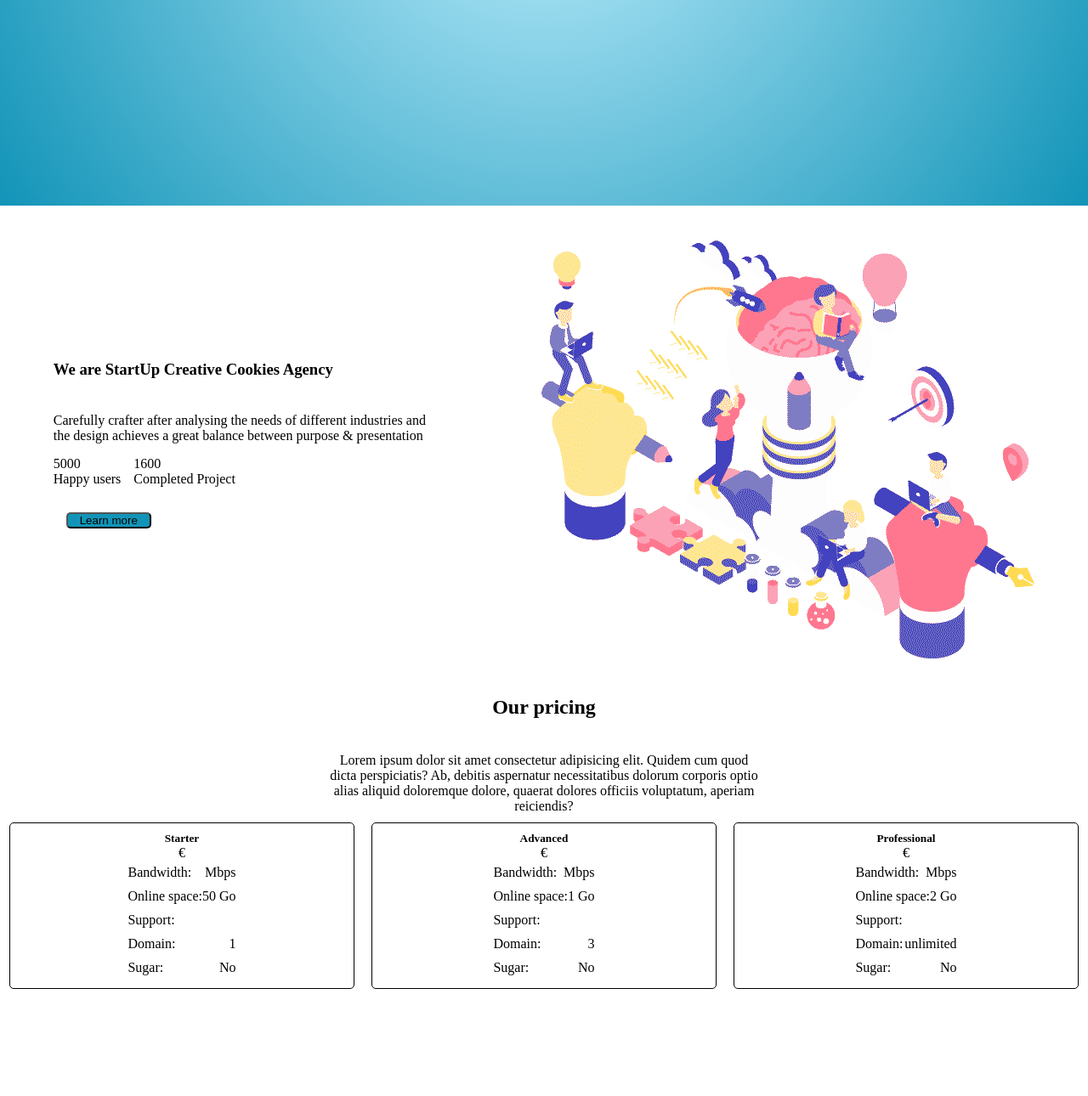
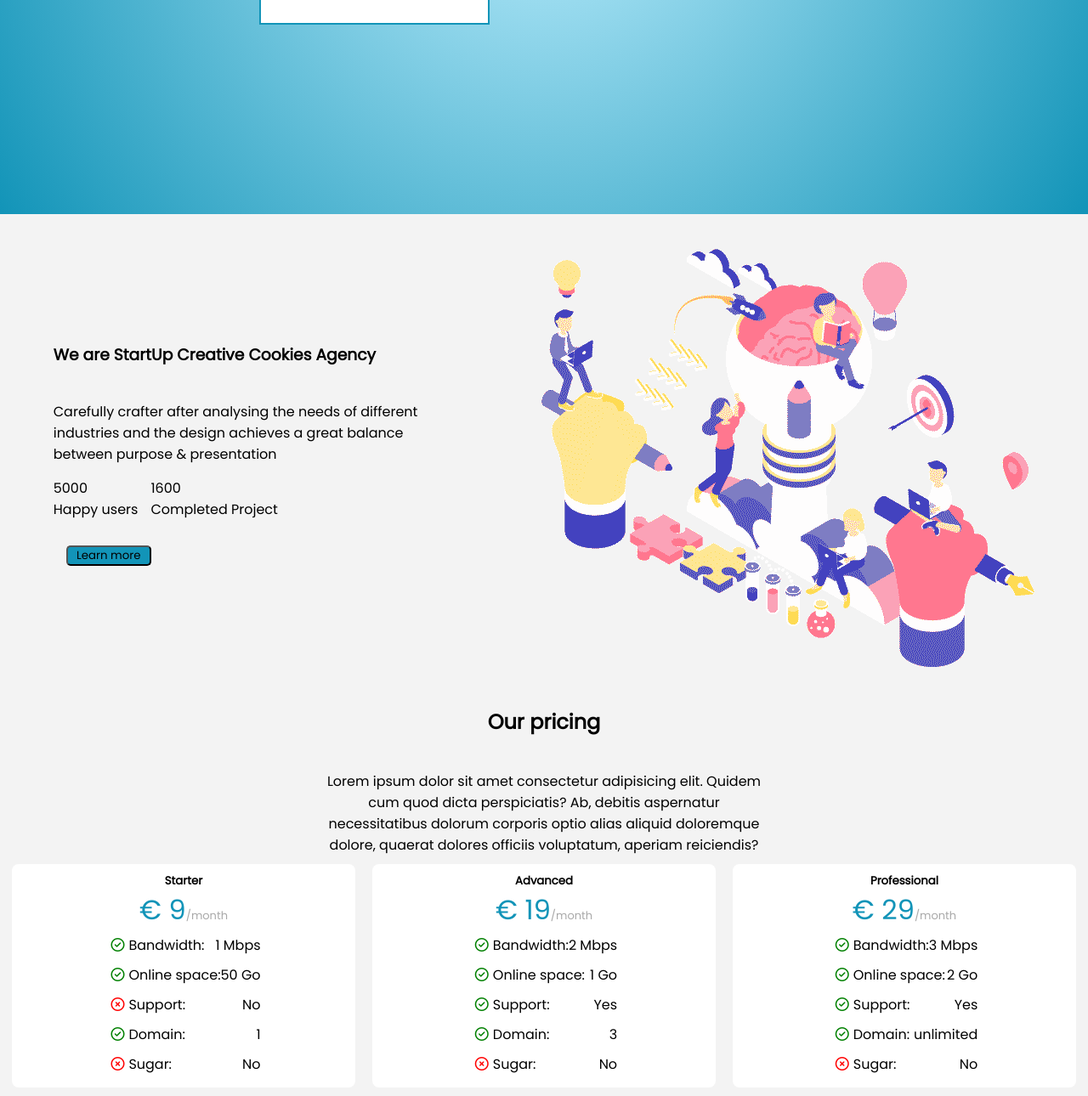
Before and after one commit to Seb-Pot-Dev/Landing_Page, a PHP site: page / in a window 1280 px wide. Shown: the part 596-1886 px from the top of the page at 85% size. Before the commit the page ends 1760 px from the top, so only its background shows below. Run offline with PHP 8.4, Linux system fonts and the light colour scheme; data comes from the database, SQL or seed files in the repository; data that the repository does not hold is empty; some libraries are stand-ins or nearby versions.

Commit message:
better index css and pdo to change product info

```diff
--- a/db-functions.php
+++ b/db-functions.php
@@ -76,10 +76,10 @@
 
 
 // Fonction pour modifier le contenu d'un produit
-function modifyProduct($id, $price){
+function modifyProduct($name, $price){
     //Appel de la fonction de connexion à la base de données
     $db = dbFunction();
-    $sqlUpdate = "UPDATE offers SET price='$price' WHERE id=$id";
+    $sqlUpdate = "UPDATE offers SET price='$price' WHERE name='$name'";
 
     //Preparation de la requête
     $statement = $db->prepare($sqlUpdate);
--- a/index.php
+++ b/index.php
@@ -9,12 +9,17 @@
     <meta http-equiv="X-UA-Compatible" content="IE=edge">
     <meta name="viewport" content="width=device-width, initial-scale=1.0">
     <link href="style.css" rel="stylesheet">
+    <!-- Font Awesome Kit -->
     <script src="https://kit.fontawesome.com/a45e9c27c8.js" crossorigin="anonymous"></script>
+    <!-- Google fonts : Poppins -->
+    <link rel="preconnect" href="https://fonts.googleapis.com">
+    <link rel="preconnect" href="https://fonts.gstatic.com" crossorigin>
+    <link href="https://fonts.googleapis.com/css2?family=Poppins&display=swap" rel="stylesheet">
     <title>Landing Page</title>
 </head>
 
 <body>
-    <section class="background">
+    <section class="background-gradient">
         <header>
             <nav>
                 <h1><a href="index.html" class="brand-nav-home">Cookies</a></h1>
@@ -31,8 +36,8 @@
                     <a href="#ABOUT" class="nav-items">ABOUT</a>
                     <a href="#BLOG" class="nav-items">BLOG</a>
                     <a href="#CONTACT" class="nav-items">CONTACT</a>
-                    <!-- accès panier -->
                 </ul>
+                <!-- accès panier -->
                 <a class="nav-items" href='recap.php'>
                     <i class="fa-solid fa-cart-shopping"></i>
                     <p class="basket"> (<?php
@@ -44,6 +49,8 @@
                                         }
                                         echo $total ?>)</p>
                 </a>
+                <!-- nav socials -->
+
                 <ul class="socials">
                     <a href=""><i class="fa-brands fa-facebook"></i></a>
                     <a href=""><i class="fa-brands fa-twitter"></i></a>
@@ -51,12 +58,15 @@
                 </ul>
             </nav>
         </header>
+
         <main>
+            <!-- SECTION HOME -->
+
             <section id="HOME">
                 <div class="hello">
-                    <h1>
+                    <h2>
                         We are StartUp Creative Cookies Agency
-                    </h1>
+                    </h2>
                     <p>
                         Carefully crafter after analysing the needs
                         of different industries and the design achieves a great balance between
@@ -72,7 +82,10 @@
                     <img src="illustration.svg" alt="illustration-home">
                 </div>
             </section>
-    </section>
+            </section>
+
+    <!-- SECTION PRICING -->
+
     <section id="PRICING">
         <div class="pricing-head">
             <div class="pricing-article">
@@ -128,73 +141,39 @@
             ?>
                 <a class="offer-details-container" href="product.php?id=<?= $product['id'] ?>">
                     <?php // l'expression "<?=" est equivalent a <?php echo
-                        ?>
-                        <h5><?= ucFirst($product['name']); ?></h5>
-                        <p class='offer-details-item'>€ <?= $product['price']; ?></p>
+                    ?>
+                    <h5><?= ucFirst($product['name']); ?></h5>
+                    <div class='big-price-container'><p class="big-blue-price">€ <?= $product['price']; ?></p>/month</div>
                     <ul class="offer-details-list">
-                        <div class="details-box"><p class='offer-details-item'>Bandwidth: </p> <p class='offer-details-item'> <?= $product['bandwidth']; ?> Mbps</p></div>
-                        <div class="details-box"><p class='offer-details-item'>Online space: </p class='offer-details-item'> <p> <?= $product['onlinespace']; ?> Go</p></div>
-                        <div class="details-box"><p class='offer-details-item'>Support: </p><p class='offer-details-item'> <?= $product['support']; ?></p></div>
-                        <div class="details-box"><p class='offer-details-item'>Domain: </p><p class='offer-details-item'> <?= $product['domain']; ?></p></div>
-                        <div class="details-box"><p class='offer-details-item'>Sugar: </p><p class='offer-details-item'> <?= $product['sugar']; ?></p></div>
+                        <div class="details-box">
+                            <p class='offer-details-item'><i class="fa-regular fa-circle-check"></i>Bandwidth: </p>
+                            <p class='offer-details-item'> <?= $product['bandwidth']; ?> Mbps</p>
+                        </div>
+                        <div class="details-box">
+                            <p class='offer-details-item'><i class="fa-regular fa-circle-check"></i>Online space: </p>
+                            <p> <?= $product['onlinespace']; ?> Go</p>
+                        </div>
+                        <div class="details-box">
+                            <p class='offer-details-item'><?php if ($product['support']=='Yes')
+                            {echo'<i class="fa-regular fa-circle-check"></i>';}
+                            else{echo'<i class="fa-regular fa-circle-xmark" style="color:red;"></i>';}?>Support: </p>
+                            <p class='offer-details-item'> <?= $product['support']; ?></p>
+                        </div>
+                        <div class="details-box">
+                            <p class='offer-details-item'><?php if ($product['domain']>0)
+                            {echo'<i class="fa-regular fa-circle-check"></i>';}
+                            else{echo'<i class="fa-regular fa-circle-xmark" style="color:red;"></i>';}?>Domain: </p>
+                            <p class='offer-details-item'> <?= $product['domain']; ?></p>
+                        </div>
+                        <div class="details-box">
+                            <p class='offer-details-item'><?php if ($product['sugar']=='Yes')
+                            {echo'<i class="fa-regular fa-circle-check"></i>';}
+                            else{echo'<i class="fa-regular fa-circle-xmark" style="color:red;"></i>';}?>Sugar: </p>
+                            <p class='offer-details-item'> <?= $product['sugar']; ?></p>
+                        </div>
                     </ul>
                 </a>
             <?php } ?>
-            <!-- <article class="offer">
-
-
-            <h5>
-                Starter
-            </h5>
-            <p class="price">
-                $9/month
-            </p>
-            <li class="offer-detail">
-                <ul>Bandwidth</ul>
-                <ul>Onlinespace</ul>
-                <ul>Support 12.1</ul>
-                <ul>Domain free</ul>
-                <ul>Sugar Free</ul>
-            </li>
-            <button class="button-blue-1">Join now</button>
-        </article>
-        <article class="offer">
-            <h5>
-                Advanced
-            </h5>
-            <p class="price">
-                $19/month
-            </p>
-            <li class="offer-detail">
-                <ul>Bandwidth</ul>
-                <ul>Onlinespace</ul>
-                <ul>Support 12.1</ul>
-                <ul>Domain free</ul>
-                <ul>Sugar Free</ul>
-            </li>
-            <button class="button-blue-1">Join now</button>
-
-        </article>
-        <article class="offer">
-            <h5>
-                Professional
-            </h5>
-            <p class="price">
-                $29/month
-            </p>
-            <li class="offer-detail">
-                <ul>Bandwidth</ul>
-                <ul>Onlinespace</ul>
-                <ul>Support 12.1</ul>
-                <ul>Domain free</ul>
-                <ul>Sugar Free</ul>
-                <button class="button-blue-1">Join now</button>
-
-            </li>
-        </article>
-    </div>
-    </section> -->
-
             </main>
 </body>
 
--- a/recap.php
+++ b/recap.php
@@ -94,7 +94,7 @@
         "</tr>",
         "<tr>",
         "<td class='deleteBasketCell' colspan=2><a class='deleteBasket'><a href='traitement.php?action=deleteBasket&class=$index'>Vider le panier</a></a></td>",
-        "<td class='backHomeCell' colspan=1><a class='backHome' href=`index.php`' type='button'>Retour a l'accueil</a></td>",
+        "<td class='backHomeCell' colspan=1><a class='backHome' href='index.php' >Retour a l'accueil</a></td>",
 
         "<td colspan=2>Passer au paiement</td>",
         "</tr>",
--- a/style.css
+++ b/style.css
@@ -9,7 +9,7 @@
     margin: 0;
     padding: 0;
     color: black;
-}
+    font-family: 'Poppins', sans-serif;}
 body {
   color: var(--secondary-color);
 }
@@ -43,6 +43,7 @@
 .brand-nav-home {
     color: var(--secondary-color);
     text-decoration: none;
+    font-size:xx-large;
 }
 
 .brand-nav-home:hover {
@@ -75,7 +76,7 @@
   font-size: 1.5em;
 }
 /*-- HOME -- */
-section.background{
+section.background-gradient{
     background: radial-gradient(circle at center, rgb(192, 239, 254), #1294b8);
 }
 section#HOME {
@@ -135,6 +136,8 @@
     display: flex;
     flex-direction: column;
     color: var(--tertiary-color);
+    background-color: #F3F3F3;
+
 }
 div.pricing-head{
     display: flex;
@@ -173,6 +176,7 @@
     margin-bottom: 40px;
 }
 /*-- PRICING --*/
+
 .our-pricing{
     display: flex;
     flex-direction: column;
@@ -188,7 +192,7 @@
     justify-content: center;
     max-width: 100%
   }
-  .offers a.offer-details-container{
+  div.offers a.offer-details-container{
     display: flex;
     flex-direction: column;
     align-items: center;
@@ -199,12 +203,35 @@
     min-width:fit-content;
     width: 30%;
     height: auto;
+    /* min-height: 400px; */
     background-color:#ffffff;
-    border: 1px solid black;
-    border-radius: 5px;
+    /* border: 1px solid black; */
+    border-radius: 8px;
     color: rgb(0, 0, 0);
   }
-  h5{
+
+  div.offers a.offer-details-container:hover{
+    display: flex;
+    flex-direction: column;
+    align-items: center;
+    text-align: center;
+    margin: 10px;
+    padding: 10px;
+    list-style-type: none;
+    min-width:fit-content;
+    /* width: 30%; */
+    height: auto;
+    background-color:#eefbff;
+    /* border: 1px solid black; */
+    border-radius: 8px;
+    color: rgb(0, 0, 0);
+    /* width: 40%; */
+    /* scale: 1.10; */
+    translate: 0px -10px;
+    /* Avec deux valeurs <length-percentage> */
+    transition: translate 0.5s;
+    box-shadow: rgba(0, 0, 0, 0.25) 0px 14px 28px, rgba(0, 0, 0, 0.22) 0px 10px 10px;  }
+    h5{
     font-weight: 900;
   }
 
@@ -220,6 +247,28 @@
     justify-content: space-between;
     max-width: 100%;
     margin: 5px;
+  }
+  .big-price-container{
+    display: flex;
+    flex-direction: row;
+    align-items: baseline;
+  }
+  .big-price-container:not(p.big-blue-price){
+    font-size: small;
+    color: darkgray;
+  }
+  .big-blue-price{
+    /* display: flex; */
+    font-size: xx-large;
+    color: var(--primary-color);
+  }
+  .fa-regular{
+    color:green;
+    margin: 0px 5px;
+  }
+  .red-fa-regular{
+    color: red;
+    margin: 0px 5px;
   }
 /* -- ADMIN -- */
 .admin-action{
```
Also changed, not shown: admin.php (+22 -10 lines), offers.sql (+7 -6 lines), traitement.php (+14 -0 lines).
